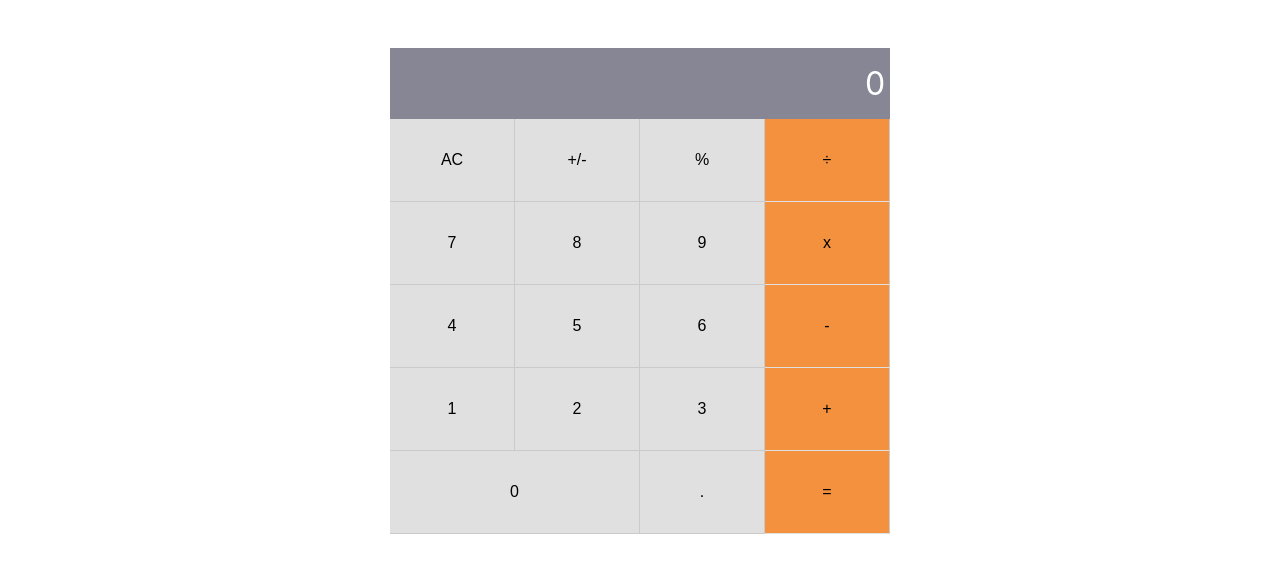
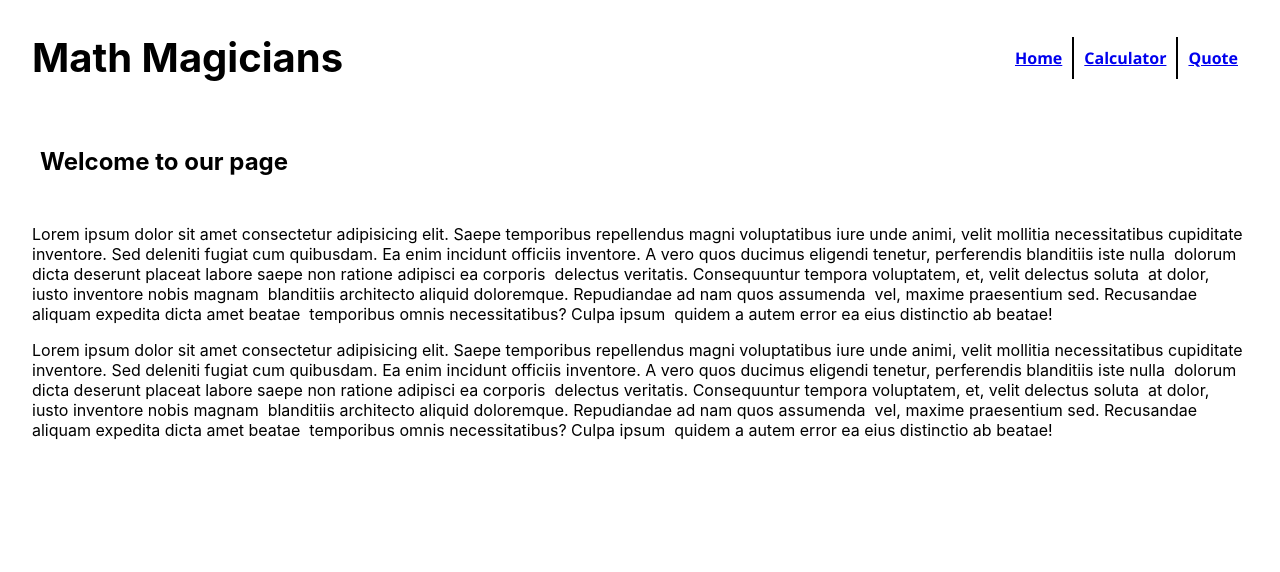
Before and after one commit to simplegoose/math-magicians, a React (Create React App) app: page / in a window 1280 px wide. Shown: the top 572 px of the page. Built offline with nearby package versions, Linux system fonts and the light colour scheme.

Commit message:
Add new pages: - Home page - Quote page

```diff
--- a/package.json
+++ b/package.json
@@ -10,6 +10,7 @@
     "prop-types": "^15.8.1",
     "react": "^18.2.0",
     "react-dom": "^18.2.0",
+    "react-router-dom": "^6.8.1",
     "react-scripts": "5.0.1",
     "web-vitals": "^2.1.4"
   },
--- a/src/App.css
+++ b/src/App.css
@@ -1,7 +1,7 @@
 .calc-section {
-  padding: 3rem 0.5rem;
+  padding: 0 0.5rem;
   max-width: 500px;
-  margin: auto;
+  flex: 1;
 }
 
 .calculator {
@@ -37,3 +37,69 @@
   background-color: #f4913e;
   border-bottom: 1px solid #e0e0e0;
 }
+
+nav {
+  border: 0;
+  display: flex;
+  flex-direction: row;
+  justify-content: space-between;
+  padding: 0 2rem;
+}
+
+nav h1 {
+  font-size: 2.5rem;
+}
+
+.nav_buttons_container {
+  display: flex;
+  flex-direction: row;
+  list-style: none;
+  align-items: center;
+  font-family: 'Segoe UI', Tahoma, Geneva, Verdana, sans-serif;
+  font-weight: 600;
+}
+
+.nav_buttons {
+  border-right: solid 2px black;
+  padding: 10px;
+  cursor: pointer;
+}
+
+.nav_buttons:last-child {
+  border: none;
+}
+
+.home {
+  padding: 1rem 2rem;
+  margin-top: 1rem;
+}
+
+.home h2 {
+  margin: 0 0.5rem 3rem;
+}
+
+.calc_main {
+  display: flex;
+  padding: 0.25rem 2rem;
+  justify-content: space-between;
+}
+
+.calc_title {
+  flex: 1;
+}
+
+.calc_title h2 {
+  margin: 0;
+}
+
+.quote_main {
+  display: flex;
+  align-items: center;
+  justify-content: center;
+  min-height: 50vh;
+}
+
+.quote {
+  width: 80%;
+  font-size: 1.2rem;
+}
--- a/src/App.js
+++ b/src/App.js
@@ -1,10 +1,22 @@
+import { BrowserRouter, Route, Routes } from 'react-router-dom';
 import './App.css';
-import Calculator from './components/Calculator';
+import Layout from './components/Layout';
+import CalculatorPage from './routes/Calculator';
+import Home from './routes/Home';
+import Quote from './routes/Quote';
 
 function App() {
   return (
     <div className="App">
-      <Calculator />
+      <BrowserRouter>
+        <Routes>
+          <Route path="/" element={<Layout />}>
+            <Route index element={<Home />} />
+            <Route path="/calculator" element={<CalculatorPage />} />
+            <Route path="/quote" element={<Quote />} />
+          </Route>
+        </Routes>
+      </BrowserRouter>
     </div>
   );
 }
--- a/src/components/Calculator.jsx
+++ b/src/components/Calculator.jsx
@@ -24,7 +24,7 @@ export default function Calculator() {
   };
 
   return (
-    <main>
+    <>
       <section className="calc-section">
         <div className="calculator">
           <div className="screen">{getValue(data)}</div>
@@ -49,6 +49,6 @@ export default function Calculator() {
           <Button type="button" className="btn bg-orange" onClick={() => doCalculation('=')}>=</Button>
         </div>
       </section>
-    </main>
+    </>
   );
 }
--- /dev/null
+++ b/src/components/Layout.jsx
@@ -0,0 +1,12 @@
+import React from 'react';
+import { Outlet } from 'react-router-dom';
+import Navbar from './Navbar';
+
+export default function Layout() {
+  return (
+    <div>
+      <Navbar />
+      <Outlet />
+    </div>
+  );
+}
--- /dev/null
+++ b/src/components/Navbar.jsx
@@ -0,0 +1,34 @@
+import React from 'react';
+import { NavLink } from 'react-router-dom';
+
+export default function Navbar() {
+  const links = [
+    {
+      link: '/',
+      text: 'Home',
+    },
+    {
+      link: '/calculator',
+      text: 'Calculator',
+    },
+    {
+      link: '/quote',
+      text: 'Quote',
+    },
+  ];
+
+  return (
+    <nav className="nav">
+      <h1 className="title">Math Magicians</h1>
+      <ul className="nav_buttons_container">
+        {
+          links.map((link) => (
+            <li key={link.text} className="nav_buttons">
+              <NavLink to={link.link}>{link.text}</NavLink>
+            </li>
+          ))
+        }
+      </ul>
+    </nav>
+  );
+}
--- /dev/null
+++ b/src/routes/Calculator.jsx
@@ -0,0 +1,13 @@
+import React from 'react';
+import Calculator from '../components/Calculator';
+
+export default function CalculatorPage() {
+  return (
+    <main className="calc_main">
+      <div className="calc_title">
+        <h2>Let&rsquo;s do some math!</h2>
+      </div>
+      <Calculator />
+    </main>
+  );
+}
--- /dev/null
+++ b/src/routes/Home.jsx
@@ -0,0 +1,35 @@
+import React from 'react';
+
+export default function Home() {
+  return (
+    <main className="home">
+      <h2>Welcome to our page</h2>
+      <p>
+        Lorem ipsum dolor sit amet consectetur adipisicing elit. Saepe temporibus
+        repellendus magni voluptatibus iure unde animi, velit mollitia necessitatibus
+        cupiditate inventore. Sed deleniti fugiat cum quibusdam. Ea enim incidunt officiis
+        inventore. A vero quos ducimus eligendi tenetur, perferendis blanditiis iste nulla&nbsp;
+        dolorum dicta deserunt placeat labore saepe non ratione adipisci ea corporis&nbsp;
+        delectus veritatis. Consequuntur tempora voluptatem, et, velit delectus soluta&nbsp;
+        at dolor, iusto inventore nobis magnam&nbsp;
+        blanditiis architecto aliquid doloremque. Repudiandae ad nam quos assumenda&nbsp;
+        vel, maxime praesentium&nbsp;sed. Recusandae aliquam expedita dicta amet beatae&nbsp;
+        temporibus omnis necessitatibus? Culpa ipsum&nbsp;
+        quidem a autem error ea eius distinctio ab beatae!
+      </p>
+      <p>
+        Lorem ipsum dolor sit amet consectetur adipisicing elit. Saepe temporibus
+        repellendus magni voluptatibus iure unde animi, velit mollitia necessitatibus
+        cupiditate inventore. Sed deleniti fugiat cum quibusdam. Ea enim incidunt officiis
+        inventore. A vero quos ducimus eligendi tenetur, perferendis blanditiis iste nulla&nbsp;
+        dolorum dicta deserunt placeat labore saepe non ratione adipisci ea corporis&nbsp;
+        delectus veritatis. Consequuntur tempora voluptatem, et, velit delectus soluta&nbsp;
+        at dolor, iusto inventore nobis magnam&nbsp;
+        blanditiis architecto aliquid doloremque. Repudiandae ad nam quos assumenda&nbsp;
+        vel, maxime praesentium&nbsp;sed. Recusandae aliquam expedita dicta amet beatae&nbsp;
+        temporibus omnis necessitatibus? Culpa ipsum&nbsp;
+        quidem a autem error ea eius distinctio ab beatae!
+      </p>
+    </main>
+  );
+}
--- /dev/null
+++ b/src/routes/Quote.jsx
@@ -0,0 +1,14 @@
+import React from 'react';
+
+export default function Quote() {
+  return (
+    <main className="quote_main">
+      <div className="quote">
+        Lorem ipsum dolor sit amet consectetur adipisicing elit.&nbsp;
+        Autem, labore ratione assumenda doloremque nobis tempore nesciunt,&nbsp;
+        aperiam, in omnis fuga exercitationem? Maiores quia delectus quidem&nbsp;
+        sequi aliquid voluptas excepturi laudantium?
+      </div>
+    </main>
+  );
+}
```
Also changed, not shown: 1 other file (tests, documents, lock files or other folders).
